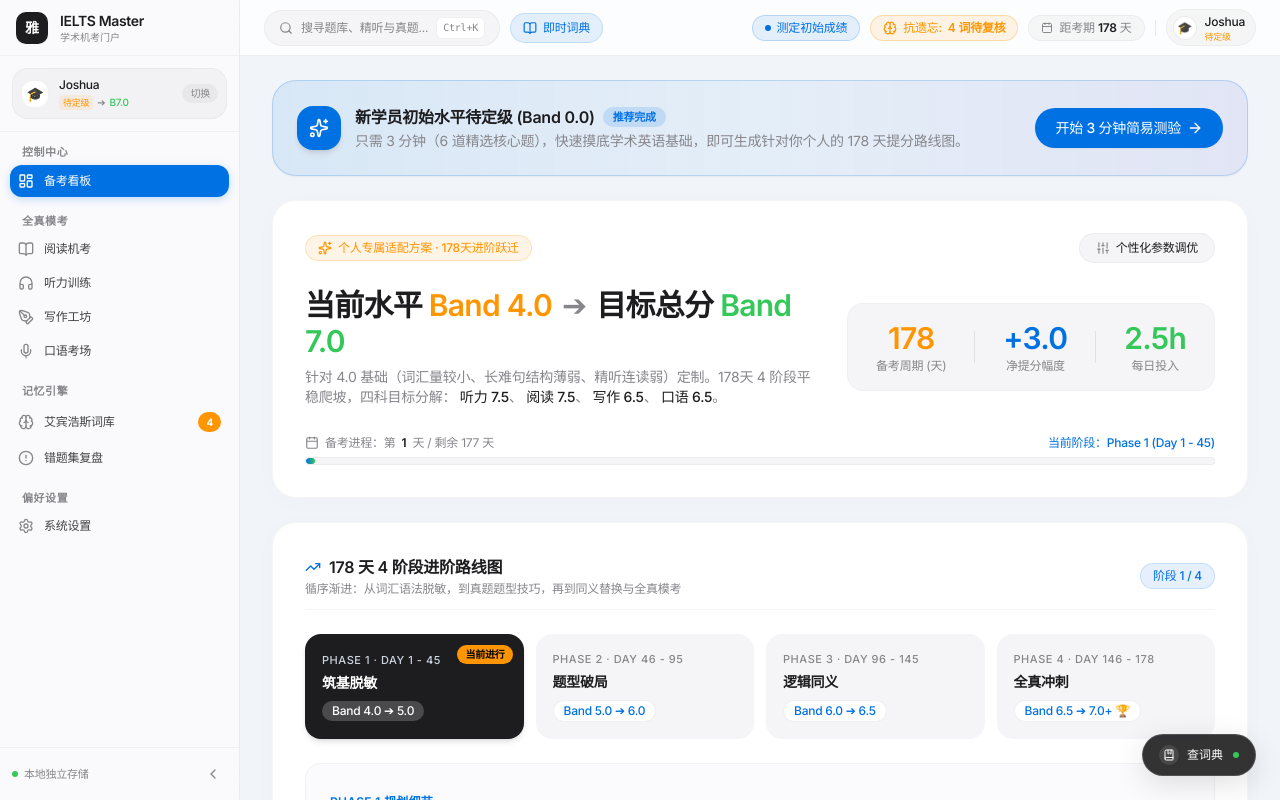
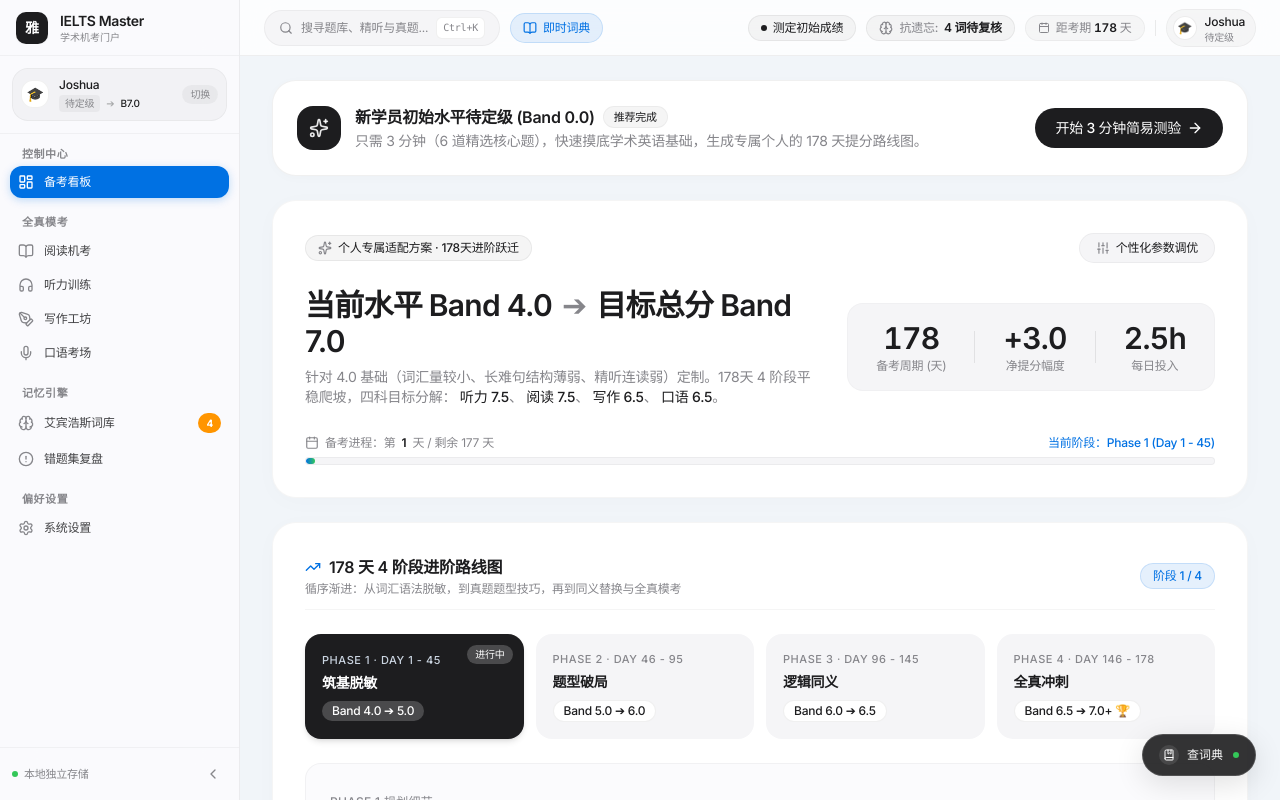
Before and after one commit to j0shuA378/iltes_test_cent, a React (Vite) app: page / in a window 1280 px wide. Built offline with nearby package versions, Linux system fonts and the light colour scheme.

Commit message:
style: replace exaggerated number colors with restrained Apple typography and neutral palette

```diff
--- a/src/components/Dashboard/DashboardView.tsx
+++ b/src/components/Dashboard/DashboardView.tsx
@@ -47,16 +47,16 @@ export const DashboardView: React.FC<DashboardViewProps> = ({
     totalDays: 178
   };
 
-  // 4 Skills configured for 4.0 -> 7.0 Leap
+  // 4 Skills configured for 4.0 -> 7.0 Leap (Monochrome Apple Minimalist)
   const skills = [
     {
       name: '听力 Listening',
       current: results.filter(r => r.module === 'listening')[0]?.band ?? planConfig.currentBand,
       target: planConfig.targetListening,
       icon: Headphones,
-      color: 'text-[#0071e3]',
-      bg: 'bg-[#0071e3]/10',
-      barColor: 'bg-[#0071e3]',
+      color: 'text-[#1d1d1f]',
+      bg: 'bg-black/[0.04]',
+      barColor: 'bg-[#1d1d1f]',
       note: '核心拉分项 · 目标 32/40 题'
     },
     {
@@ -64,9 +64,9 @@ export const DashboardView: React.FC<DashboardViewProps> = ({
       current: results.filter(r => r.module === 'reading')[0]?.band ?? planConfig.currentBand,
       target: planConfig.targetReading,
       icon: BookOpen,
-      color: 'text-[#34c759]',
-      bg: 'bg-[#34c759]/10',
-      barColor: 'bg-[#34c759]',
+      color: 'text-[#1d1d1f]',
+      bg: 'bg-black/[0.04]',
+      barColor: 'bg-[#1d1d1f]',
       note: '核心拉分项 · 目标 33/40 题'
     },
     {
@@ -74,9 +74,9 @@ export const DashboardView: React.FC<DashboardViewProps> = ({
       current: planConfig.currentBand,
       target: planConfig.targetWriting,
       icon: PenTool,
-      color: 'text-[#ff9500]',
-      bg: 'bg-[#ff9500]/10',
-      barColor: 'bg-[#ff9500]',
+      color: 'text-[#1d1d1f]',
+      bg: 'bg-black/[0.04]',
+      barColor: 'bg-[#1d1d1f]',
       note: '稳健输出项 · 论证严密不跑题'
     },
     {
@@ -84,9 +84,9 @@ export const DashboardView: React.FC<DashboardViewProps> = ({
       current: planConfig.currentBand,
       target: planConfig.targetSpeaking,
       icon: Mic,
-      color: 'text-[#af52de]',
-      bg: 'bg-[#af52de]/10',
-      barColor: 'bg-[#af52de]',
+      color: 'text-[#1d1d1f]',
+      bg: 'bg-black/[0.04]',
+      barColor: 'bg-[#1d1d1f]',
       note: '流畅沟通项 · 万能故事串题'
     },
   ];
@@ -95,26 +95,26 @@ export const DashboardView: React.FC<DashboardViewProps> = ({
     <div className="space-y-6">
       {/* 0. Diagnostic Placement Test Hero Banner (Appears when activeUser.currentBand === 0) */}
       {(!activeUser || activeUser.currentBand === 0) && (
-        <div className="bg-gradient-to-r from-[#0071e3]/10 via-[#0071e3]/5 to-[#5856d6]/10 border border-[#0071e3]/20 rounded-3xl p-5 sm:p-6 shadow-sm flex flex-col sm:flex-row items-start sm:items-center justify-between gap-4">
+        <div className="bg-white border border-black/[0.06] rounded-3xl p-5 sm:p-6 shadow-[0_2px_12px_rgba(0,0,0,0.02)] flex flex-col sm:flex-row items-start sm:items-center justify-between gap-4">
           <div className="flex items-center gap-3.5">
-            <div className="w-11 h-11 rounded-2xl bg-[#0071e3] text-white flex items-center justify-center shadow-md shrink-0">
-              <Sparkles className="w-5 h-5" />
+            <div className="w-11 h-11 rounded-2xl bg-[#1d1d1f] text-white flex items-center justify-center shadow-xs shrink-0">
+              <Sparkles className="w-5 h-5 text-white/90" />
             </div>
             <div>
               <div className="flex items-center gap-2">
                 <h3 className="font-semibold text-base text-[#1d1d1f]">新学员初始水平待定级 (Band 0.0)</h3>
-                <span className="px-2.5 py-0.5 rounded-full bg-[#0071e3]/15 text-[#0071e3] text-[11px] font-semibold">
+                <span className="px-2.5 py-0.5 rounded-full bg-black/[0.04] text-[#1d1d1f] text-[11px] font-medium border border-black/[0.04]">
                   推荐完成
                 </span>
               </div>
               <p className="text-xs sm:text-sm text-[#86868b] mt-0.5">
-                只需 3 分钟（6 道精选核心题），快速摸底学术英语基础，即可生成针对你个人的 178 天提分路线图。
+                只需 3 分钟（6 道精选核心题），快速摸底学术英语基础，生成专属个人的 178 天提分路线图。
               </p>
             </div>
           </div>
           <button
             onClick={onOpenPlacementTest}
-            className="px-5 py-2.5 rounded-full bg-[#0071e3] hover:bg-[#0077ed] text-white text-xs sm:text-sm font-medium shadow-sm hover:shadow transition-all shrink-0 cursor-pointer active:scale-98 flex items-center gap-1.5"
+            className="px-5 py-2.5 rounded-full bg-[#1d1d1f] hover:bg-black text-white text-xs sm:text-sm font-medium shadow-xs hover:shadow transition-all shrink-0 cursor-pointer active:scale-98 flex items-center gap-1.5"
           >
             <span>开始 3 分钟简易测验</span>
             <ArrowRight className="w-4 h-4" />
@@ -172,7 +172,7 @@ export const DashboardView: React.FC<DashboardViewProps> = ({
         <div className="lg:col-span-2 space-y-6">
           <div className="bg-white rounded-3xl p-6 sm:p-7 border border-black/[0.04] shadow-[0_2px_12px_rgba(0,0,0,0.02)]">
             <h2 className="text-base font-semibold text-[#1d1d1f] mb-4 flex items-center gap-2">
-              <Flame className="w-4 h-4 text-[#ff9500]" />
+              <Flame className="w-4 h-4 text-[#86868b]" />
               快速开启备考实战
             </h2>
             <div className="grid grid-cols-1 sm:grid-cols-2 gap-3.5">
@@ -181,8 +181,8 @@ export const DashboardView: React.FC<DashboardViewProps> = ({
                 className="group p-4 rounded-2xl bg-[#f5f5f7] hover:bg-[#e8e8ed]/80 border border-black/[0.02] transition-all cursor-pointer"
               >
                 <div className="flex items-center justify-between mb-2">
-                  <div className="flex items-center gap-2 text-[#34c759] font-medium text-sm">
-                    <BookOpen className="w-4 h-4" />
+                  <div className="flex items-center gap-2 text-[#1d1d1f] font-medium text-sm">
+                    <BookOpen className="w-4 h-4 text-[#86868b]" />
                     <span>学术类阅读机考</span>
                   </div>
                   <ArrowRight className="w-4 h-4 text-[#86868b] group-hover:translate-x-1 transition-transform" />
@@ -195,8 +195,8 @@ export const DashboardView: React.FC<DashboardViewProps> = ({
                 className="group p-4 rounded-2xl bg-[#f5f5f7] hover:bg-[#e8e8ed]/80 border border-black/[0.02] transition-all cursor-pointer"
               >
                 <div className="flex items-center justify-between mb-2">
-                  <div className="flex items-center gap-2 text-[#0071e3] font-medium text-sm">
-                    <Headphones className="w-4 h-4" />
+                  <div className="flex items-center gap-2 text-[#1d1d1f] font-medium text-sm">
+                    <Headphones className="w-4 h-4 text-[#86868b]" />
                     <span>听力真题与精听</span>
                   </div>
                   <ArrowRight className="w-4 h-4 text-[#86868b] group-hover:translate-x-1 transition-transform" />
@@ -209,8 +209,8 @@ export const DashboardView: React.FC<DashboardViewProps> = ({
                 className="group p-4 rounded-2xl bg-[#f5f5f7] hover:bg-[#e8e8ed]/80 border border-black/[0.02] transition-all cursor-pointer"
               >
                 <div className="flex items-center justify-between mb-2">
-                  <div className="flex items-center gap-2 text-[#ff9500] font-medium text-sm">
-                    <PenTool className="w-4 h-4" />
+                  <div className="flex items-center gap-2 text-[#1d1d1f] font-medium text-sm">
+                    <PenTool className="w-4 h-4 text-[#86868b]" />
                     <span>写作限时与智能批改</span>
                   </div>
                   <ArrowRight className="w-4 h-4 text-[#86868b] group-hover:translate-x-1 transition-transform" />
@@ -223,8 +223,8 @@ export const DashboardView: React.FC<DashboardViewProps> = ({
                 className="group p-4 rounded-2xl bg-[#f5f5f7] hover:bg-[#e8e8ed]/80 border border-black/[0.02] transition-all cursor-pointer"
               >
                 <div className="flex items-center justify-between mb-2">
-                  <div className="flex items-center gap-2 text-[#af52de] font-medium text-sm">
-                    <Mic className="w-4 h-4" />
+                  <div className="flex items-center gap-2 text-[#1d1d1f] font-medium text-sm">
+                    <Mic className="w-4 h-4 text-[#86868b]" />
                     <span>口语仿真考场</span>
                   </div>
                   <ArrowRight className="w-4 h-4 text-[#86868b] group-hover:translate-x-1 transition-transform" />
@@ -241,10 +241,10 @@ export const DashboardView: React.FC<DashboardViewProps> = ({
           <div className="bg-white rounded-3xl p-6 border border-black/[0.04] shadow-[0_2px_12px_rgba(0,0,0,0.02)] space-y-3">
             <div className="flex items-center justify-between">
               <span className="font-semibold text-[#1d1d1f] text-sm flex items-center gap-1.5">
-                <Award className="w-4 h-4 text-[#ff9500]" />
+                <Award className="w-4 h-4 text-[#86868b]" />
                 错题本与弱项突破
               </span>
-              <span className="px-2.5 py-0.5 bg-[#ff9500]/10 text-[#ff9500] font-medium text-xs rounded-full">
+              <span className="px-2.5 py-0.5 bg-black/[0.04] text-[#1d1d1f] font-medium text-xs rounded-full">
                 {mistakesCount} 题待温习
               </span>
             </div>
@@ -264,10 +264,10 @@ export const DashboardView: React.FC<DashboardViewProps> = ({
           <div className="bg-white rounded-3xl p-6 border border-black/[0.04] shadow-[0_2px_12px_rgba(0,0,0,0.02)] space-y-3">
             <div className="flex items-center justify-between">
               <span className="font-semibold text-[#1d1d1f] text-sm flex items-center gap-1.5">
-                <Sparkles className="w-4 h-4 text-[#0071e3]" />
+                <Sparkles className="w-4 h-4 text-[#86868b]" />
                 同义替换与核心词库
               </span>
-              <span className="px-2.5 py-0.5 bg-[#0071e3]/10 text-[#0071e3] font-medium text-xs rounded-full">
+              <span className="px-2.5 py-0.5 bg-black/[0.04] text-[#1d1d1f] font-medium text-xs rounded-full">
                 100+ 核心组
               </span>
             </div>
@@ -276,7 +276,7 @@ export const DashboardView: React.FC<DashboardViewProps> = ({
             </p>
             <button
               onClick={() => onNavigate('vocabulary')}
-              className="w-full py-2 bg-[#0071e3] hover:bg-[#0077ed] text-white font-medium text-xs rounded-full shadow-sm transition-all flex items-center justify-center gap-1.5 cursor-pointer"
+              className="w-full py-2 bg-[#1d1d1f] hover:bg-black text-white font-medium text-xs rounded-full shadow-sm transition-all flex items-center justify-center gap-1.5 cursor-pointer"
             >
               <span>开始刷词闪卡</span>
               <ArrowRight className="w-3.5 h-3.5" />
--- a/src/components/Dashboard/PersonalStudyPlanCard.tsx
+++ b/src/components/Dashboard/PersonalStudyPlanCard.tsx
@@ -73,8 +73,8 @@ export const PersonalStudyPlanCard: React.FC<PersonalStudyPlanCardProps> = ({ on
         <div className="space-y-6">
           {/* Top Tag & Settings Button */}
           <div className="flex flex-wrap items-center justify-between gap-3">
-            <div className="inline-flex items-center gap-1.5 px-3 py-1 rounded-full bg-[#ff9500]/10 border border-[#ff9500]/20 text-[#ff9500] text-xs font-medium">
-              <Sparkles className="w-3.5 h-3.5 text-[#ff9500]" />
+            <div className="inline-flex items-center gap-1.5 px-3 py-1 rounded-full bg-black/[0.04] border border-black/[0.06] text-[#1d1d1f] text-xs font-medium">
+              <Sparkles className="w-3.5 h-3.5 text-[#86868b]" />
               <span>个人专属适配方案 · 178天进阶跃迁</span>
             </div>
 
@@ -82,9 +82,9 @@ export const PersonalStudyPlanCard: React.FC<PersonalStudyPlanCardProps> = ({ on
               {config.currentBand === 0 && onOpenPlacementTest && (
                 <button
                   onClick={onOpenPlacementTest}
-                  className="inline-flex items-center gap-1.5 px-4 py-1.5 rounded-full bg-[#0071e3] hover:bg-[#0077ed] text-white text-xs font-semibold shadow-sm transition-all cursor-pointer active:scale-98"
+                  className="inline-flex items-center gap-1.5 px-4 py-1.5 rounded-full bg-[#1d1d1f] hover:bg-black text-white text-xs font-medium shadow-sm transition-all cursor-pointer active:scale-98"
                 >
-                  <Sparkles className="w-3.5 h-3.5" />
+                  <Sparkles className="w-3.5 h-3.5 text-white/80" />
                   <span>参加定级测验</span>
                 </button>
               )}
@@ -103,9 +103,9 @@ export const PersonalStudyPlanCard: React.FC<PersonalStudyPlanCardProps> = ({ on
           <div className="flex flex-col lg:flex-row items-start lg:items-center justify-between gap-6">
             <div className="space-y-2">
               <h1 className="text-2xl sm:text-3xl font-semibold tracking-tight text-[#1d1d1f]">
-                当前水平 <span className="text-[#ff9500]">{config.currentBand === 0 ? 'Band 0.0 (待定级)' : `Band ${config.currentBand.toFixed(1)}`}</span>
+                当前水平 <span className="font-semibold text-[#1d1d1f]">{config.currentBand === 0 ? 'Band 0.0 (待定级)' : `Band ${config.currentBand.toFixed(1)}`}</span>
                 <span className="mx-2.5 text-[#86868b] font-normal">➔</span>
-                目标总分 <span className="text-[#34c759]">Band {config.targetBand.toFixed(1)}</span>
+                目标总分 <span className="font-semibold text-[#1d1d1f]">Band {config.targetBand.toFixed(1)}</span>
               </h1>
               <p className="text-xs sm:text-sm text-[#86868b] max-w-2xl leading-relaxed">
                 针对 4.0 基础（词汇量较小、长难句结构薄弱、精听连读弱）定制。178天 4 阶段平稳爬坡，四科目标分解：
@@ -116,22 +116,22 @@ export const PersonalStudyPlanCard: React.FC<PersonalStudyPlanCardProps> = ({ on
               </p>
             </div>
 
-            {/* Key Metrics Counter (Apple Inset Style) */}
+            {/* Key Metrics Counter (Apple Clean Editorial Style) */}
             <div className="flex items-center gap-3 sm:gap-4 bg-[#f5f5f7] p-3 sm:p-4 rounded-2xl border border-black/[0.02] shrink-0">
               <div className="text-center px-2 sm:px-3">
-                <div className="text-2xl sm:text-3xl font-semibold tracking-tight text-[#ff9500]">{config.totalDays}</div>
+                <div className="text-2xl sm:text-3xl font-semibold tracking-tight text-[#1d1d1f] tabular-nums">{config.totalDays}</div>
                 <div className="text-[10px] sm:text-xs text-[#86868b] mt-0.5 font-normal">备考周期 (天)</div>
               </div>
               <div className="h-8 w-px bg-black/[0.08]"></div>
               <div className="text-center px-2 sm:px-3">
-                <div className="text-2xl sm:text-3xl font-semibold tracking-tight text-[#0071e3]">
+                <div className="text-2xl sm:text-3xl font-semibold tracking-tight text-[#1d1d1f] tabular-nums">
                   {config.currentBand === 0 ? '待测定' : `+${(config.targetBand - config.currentBand).toFixed(1)}`}
                 </div>
                 <div className="text-[10px] sm:text-xs text-[#86868b] mt-0.5 font-normal">净提分幅度</div>
               </div>
               <div className="h-8 w-px bg-black/[0.08]"></div>
               <div className="text-center px-2 sm:px-3">
-                <div className="text-2xl sm:text-3xl font-semibold tracking-tight text-[#34c759]">{config.dailyHours}h</div>
+                <div className="text-2xl sm:text-3xl font-semibold tracking-tight text-[#1d1d1f] tabular-nums">{config.dailyHours}h</div>
                 <div className="text-[10px] sm:text-xs text-[#86868b] mt-0.5 font-normal">每日投入</div>
               </div>
             </div>
@@ -190,10 +190,10 @@ export const PersonalStudyPlanCard: React.FC<PersonalStudyPlanCardProps> = ({ on
                 }`}
               >
                 {isCurrent && (
-                  <span className={`absolute top-2.5 right-2.5 px-2 py-0.5 rounded-full text-[10px] font-semibold ${
-                    isActive ? 'bg-[#ff9500] text-black' : 'bg-[#ff9500]/15 text-[#ff9500]'
+                  <span className={`absolute top-2.5 right-2.5 px-2 py-0.5 rounded-full text-[10px] font-medium ${
+                    isActive ? 'bg-white/20 text-white' : 'bg-black/[0.05] text-[#1d1d1f]'
                   }`}>
-                    当前进行
+                    进行中
                   </span>
                 )}
                 <div className={`text-[11px] font-medium uppercase tracking-wider ${isActive ? 'text-slate-300' : 'text-[#86868b]'}`}>
@@ -203,7 +203,7 @@ export const PersonalStudyPlanCard: React.FC<PersonalStudyPlanCardProps> = ({ on
                   {phase.name.split('·')[0]}
                 </div>
                 <div className={`text-xs font-medium mt-2 inline-block px-2.5 py-0.5 rounded-full ${
-                  isActive ? 'bg-white/20 text-white' : 'bg-white text-[#0071e3] border border-black/[0.06]'
+                  isActive ? 'bg-white/20 text-white' : 'bg-white text-[#1d1d1f] border border-black/[0.06]'
                 }`}>
                   {phase.targetBand}
                 </div>
@@ -216,7 +216,7 @@ export const PersonalStudyPlanCard: React.FC<PersonalStudyPlanCardProps> = ({ on
         <div className="bg-[#fbfbfd] rounded-2xl p-5 sm:p-6 border border-black/[0.04] space-y-4">
           <div className="flex flex-col sm:flex-row sm:items-center justify-between gap-2">
             <div>
-              <span className="text-xs font-semibold text-[#0071e3] uppercase tracking-wide">
+              <span className="text-xs font-medium text-[#86868b] uppercase tracking-wide">
                 Phase {currentPhase.phaseNumber} 规划细节
               </span>
               <h3 className="text-lg font-semibold text-[#1d1d1f] mt-0.5">
@@ -226,7 +226,7 @@ export const PersonalStudyPlanCard: React.FC<PersonalStudyPlanCardProps> = ({ on
                 {currentPhase.subtitle}
               </p>
             </div>
-            <div className="px-3 py-1 rounded-full bg-[#34c759]/10 text-[#34c759] font-medium text-xs shrink-0 self-start sm:self-auto border border-[#34c759]/20">
+            <div className="px-3 py-1 rounded-full bg-black/[0.04] text-[#1d1d1f] font-medium text-xs shrink-0 self-start sm:self-auto border border-black/[0.06]">
               🎯 目标：{currentPhase.targetBand}
             </div>
           </div>
@@ -234,8 +234,8 @@ export const PersonalStudyPlanCard: React.FC<PersonalStudyPlanCardProps> = ({ on
           {/* 4 Skills Strategy Grid */}
           <div className="grid grid-cols-1 md:grid-cols-2 gap-3 pt-1">
             <div className="bg-white p-4 rounded-2xl border border-black/[0.04] space-y-1 shadow-2xs">
-              <div className="flex items-center gap-2 font-medium text-xs text-[#0071e3]">
-                <Headphones className="w-4 h-4 text-[#0071e3]" />
+              <div className="flex items-center gap-2 font-medium text-xs text-[#1d1d1f]">
+                <Headphones className="w-4 h-4 text-[#86868b]" />
                 <span>听力精听攻坚</span>
               </div>
               <p className="text-xs text-[#6e6e73] leading-relaxed">
@@ -244,9 +244,9 @@ export const PersonalStudyPlanCard: React.FC<PersonalStudyPlanCardProps> = ({ on
             </div>
 
             <div className="bg-white p-4 rounded-2xl border border-black/[0.04] space-y-1 shadow-2xs">
-              <div className="flex items-center gap-2 font-medium text-xs text-[#34c759]">
-                <BookOpen className="w-4 h-4 text-[#34c759]" />
-                <span>阅读精读定位</span>
+              <div className="flex items-center gap-2 font-medium text-xs text-[#1d1d1f]">
+                <BookOpen className="w-4 h-4 text-[#86868b]" />
+                <span>阅读结构化定位</span>
               </div>
               <p className="text-xs text-[#6e6e73] leading-relaxed">
                 {currentPhase.readingStrategy}
@@ -254,8 +254,8 @@ export const PersonalStudyPlanCard: React.FC<PersonalStudyPlanCardProps> = ({ on
             </div>
 
             <div className="bg-white p-4 rounded-2xl border border-black/[0.04] space-y-1 shadow-2xs">
-              <div className="flex items-center gap-2 font-medium text-xs text-[#ff9500]">
-                <PenTool className="w-4 h-4 text-[#ff9500]" />
+              <div className="flex items-center gap-2 font-medium text-xs text-[#1d1d1f]">
+                <PenTool className="w-4 h-4 text-[#86868b]" />
                 <span>写作结构规范</span>
               </div>
               <p className="text-xs text-[#6e6e73] leading-relaxed">
@@ -264,8 +264,8 @@ export const PersonalStudyPlanCard: React.FC<PersonalStudyPlanCardProps> = ({ on
             </div>
 
             <div className="bg-white p-4 rounded-2xl border border-black/[0.04] space-y-1 shadow-2xs">
-              <div className="flex items-center gap-2 font-medium text-xs text-[#af52de]">
-                <Mic className="w-4 h-4 text-[#af52de]" />
+              <div className="flex items-center gap-2 font-medium text-xs text-[#1d1d1f]">
+                <Mic className="w-4 h-4 text-[#86868b]" />
                 <span>口语流利串题</span>
               </div>
               <p className="text-xs text-[#6e6e73] leading-relaxed">
--- a/src/components/Layout/AppHeader.tsx
+++ b/src/components/Layout/AppHeader.tsx
@@ -63,10 +63,10 @@ export const AppHeader: React.FC<AppHeaderProps> = ({
         {activeUser.currentBand === 0 && onOpenPlacementTest && (
           <button
             onClick={onOpenPlacementTest}
-            className="hidden sm:flex items-center gap-1.5 px-3 py-1 rounded-full bg-[#0071e3]/10 hover:bg-[#0071e3]/15 text-[#0071e3] text-xs font-medium border border-[#0071e3]/20 transition-all cursor-pointer active:scale-98"
+            className="hidden sm:flex items-center gap-1.5 px-3 py-1 rounded-full bg-black/[0.04] hover:bg-black/[0.07] text-[#1d1d1f] text-xs font-medium border border-black/[0.06] transition-all cursor-pointer active:scale-98"
             title="完成 3 分钟学术定级测验"
           >
-            <span className="w-1.5 h-1.5 rounded-full bg-[#0071e3] animate-pulse"></span>
+            <span className="w-1.5 h-1.5 rounded-full bg-[#1d1d1f] animate-pulse"></span>
             <span>测定初始成绩</span>
           </button>
         )}
@@ -76,15 +76,15 @@ export const AppHeader: React.FC<AppHeaderProps> = ({
           onClick={() => onNavigateTab('vocabulary')}
           className={`flex items-center gap-1.5 px-3 py-1 rounded-full text-xs font-medium transition-all cursor-pointer ${
             dueVocabCount > 0
-              ? 'bg-[#ff9500]/10 text-[#ff9500] border border-[#ff9500]/25 hover:bg-[#ff9500]/15'
+              ? 'bg-black/[0.04] text-[#1d1d1f] border border-black/[0.06] hover:bg-black/[0.07]'
               : 'bg-black/[0.03] text-[#86868b] border border-black/[0.04] hover:bg-black/[0.05]'
           }`}
           title="根据艾宾浩斯曲线，今日需要复习的词汇"
         >
-          <Brain className={`w-3.5 h-3.5 ${dueVocabCount > 0 ? 'text-[#ff9500]' : 'text-[#86868b]'}`} />
-          <span className="hidden md:inline">抗遗忘:</span>
+          <Brain className="w-3.5 h-3.5 text-[#86868b]" />
+          <span className="hidden md:inline text-[#86868b]">抗遗忘:</span>
           {dueVocabCount > 0 ? (
-            <span className="font-semibold">{dueVocabCount} 词待复核</span>
+            <span className="font-semibold text-[#1d1d1f]">{dueVocabCount} 词待复核</span>
           ) : (
             <span className="text-[#86868b]">今日已清空 ✓</span>
           )}
@@ -93,7 +93,7 @@ export const AppHeader: React.FC<AppHeaderProps> = ({
         {/* Countdown capsule */}
         <div className="hidden lg:flex items-center gap-1.5 px-3 py-1 rounded-full bg-black/[0.03] text-[#86868b] text-xs font-normal border border-black/[0.04]">
           <Calendar className="w-3 h-3 text-[#86868b]" />
-          <span>距考期 <strong className="text-[#1d1d1f] font-semibold">{remainingDays}</strong> 天</span>
+          <span>距考期 <strong className="text-[#1d1d1f] font-semibold tabular-nums">{remainingDays}</strong> 天</span>
         </div>
 
         <div className="h-4 w-px bg-black/[0.08] hidden sm:block"></div>
@@ -112,7 +112,7 @@ export const AppHeader: React.FC<AppHeaderProps> = ({
               {activeUser.displayName}
             </div>
             {activeUser.currentBand === 0 && (
-              <div className="text-[9px] text-[#ff9500] font-medium mt-0.5">待定级</div>
+              <div className="text-[10px] text-[#86868b] font-medium mt-0.5">待定级</div>
             )}
           </div>
         </button>
--- a/src/components/Layout/AppSidebar.tsx
+++ b/src/components/Layout/AppSidebar.tsx
@@ -136,14 +136,14 @@ export const AppSidebar: React.FC<AppSidebarProps> = ({
                 <div className="font-medium text-xs text-[#1d1d1f] truncate group-hover:text-[#0071e3] transition-colors">
                   {activeUser.displayName}
                 </div>
-                <div className="text-[10px] text-[#86868b] flex items-center gap-1 mt-0.5 font-normal">
+                <div className="text-[10px] text-[#86868b] flex items-center gap-1.5 mt-0.5 font-normal">
                   {activeUser.currentBand === 0 ? (
-                    <span className="text-[#ff9500] font-medium bg-[#ff9500]/10 px-1 py-0.5 rounded text-[9px]">待定级</span>
+                    <span className="text-[#86868b] font-medium bg-black/[0.04] px-1.5 py-0.5 rounded text-[10px]">待定级</span>
                   ) : (
-                    <span className="text-[#ff9500] font-medium">B{activeUser.currentBand.toFixed(1)}</span>
+                    <span className="text-[#1d1d1f] font-medium">B{activeUser.currentBand.toFixed(1)}</span>
                   )}
-                  <span>➔</span>
-                  <span className="text-[#34c759] font-medium">B{activeUser.targetBand.toFixed(1)}</span>
+                  <span className="text-black/30">➔</span>
+                  <span className="text-[#1d1d1f] font-medium">B{activeUser.targetBand.toFixed(1)}</span>
                 </div>
               </div>
             )}
```
Also changed, not shown: src/components/Auth/AuthModal.tsx (+4 -4 lines), src/components/Dashboard/AdaptationConfigModal.tsx (+53 -50 lines), src/components/Dashboard/EbbinghausWidget.tsx (+8 -8 lines), src/components/Placement/PlacementTestModal.tsx (+6 -6 lines), src/components/Vocabulary/VocabularyView.tsx (+9 -9 lines).
